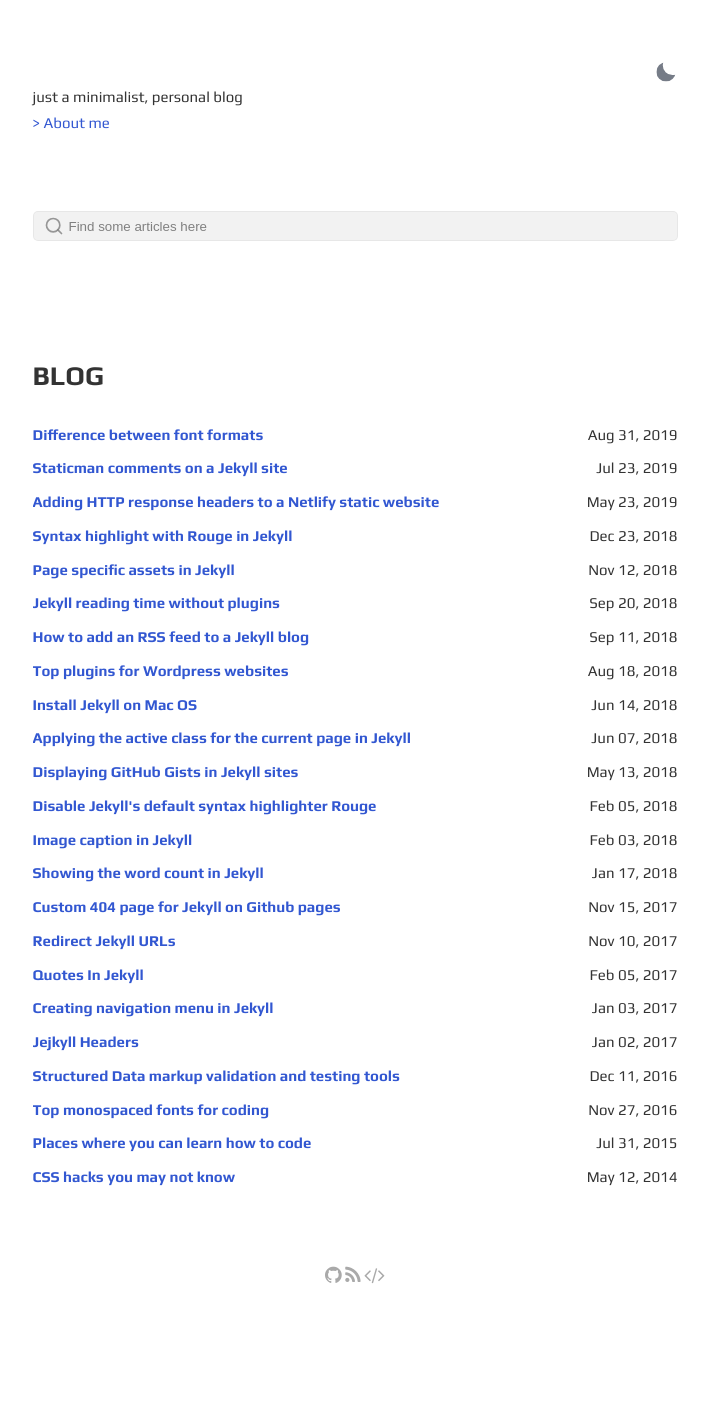
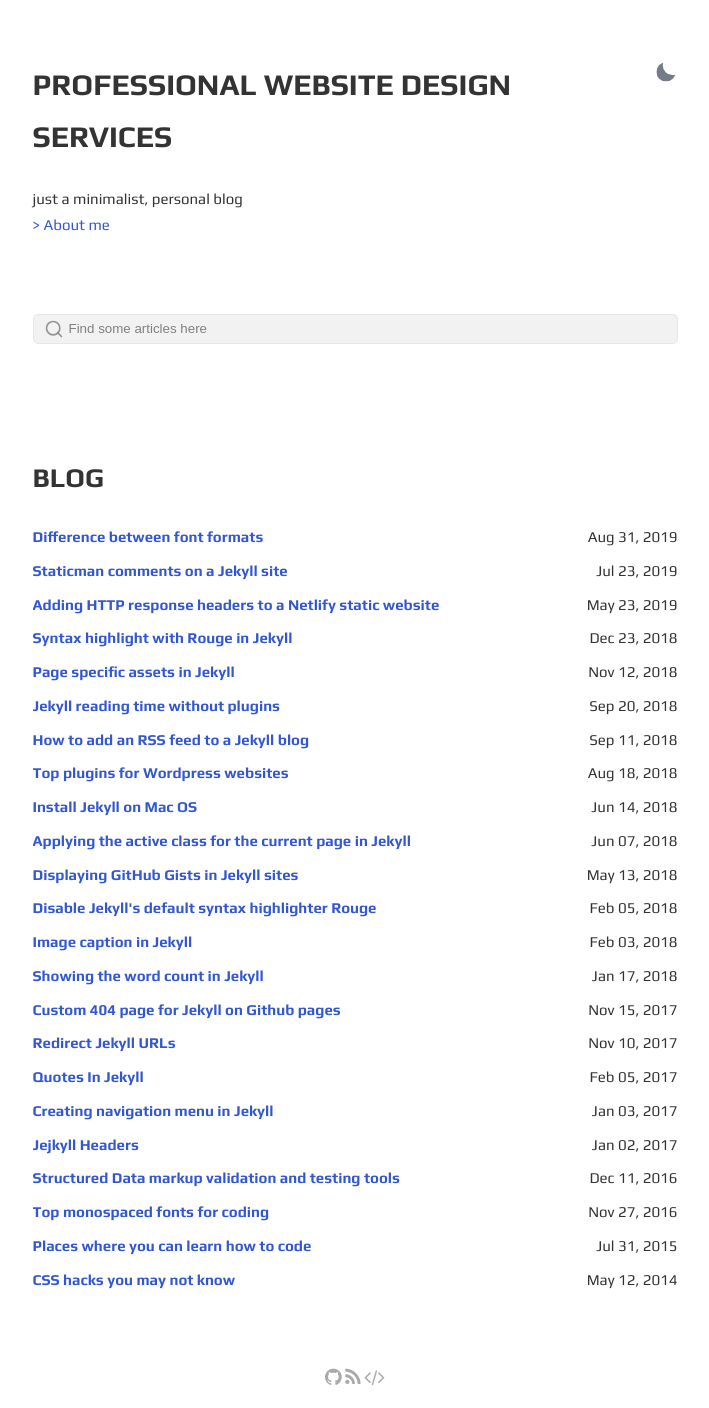
Before and after one commit to stackbit-projects/neat-hedgehog-29360, a Jekyll site: the page built from index.html, in a window 1280 px wide. Shown: the whole page, without its empty margins (285-994 px from the left). Built offline with Jekyll 4.4.1, drawn with Linux system fonts in a browser that asks for light colours; before the commit the page ends 1305 px from its top, so only the background shows below that.

Commit message:
index.html: changed

```diff
--- a/index.html
+++ b/index.html
@@ -3,7 +3,7 @@
 ---
 <section id="intro">
     <div class="flex-row-between">
-        <h1></h1>
+        <h1>Professional Website Design Services</h1>
         <button title="Change theme" id="theme-toggle" onclick="modeSwitcher()">
             <div></div>
         </button>
```
